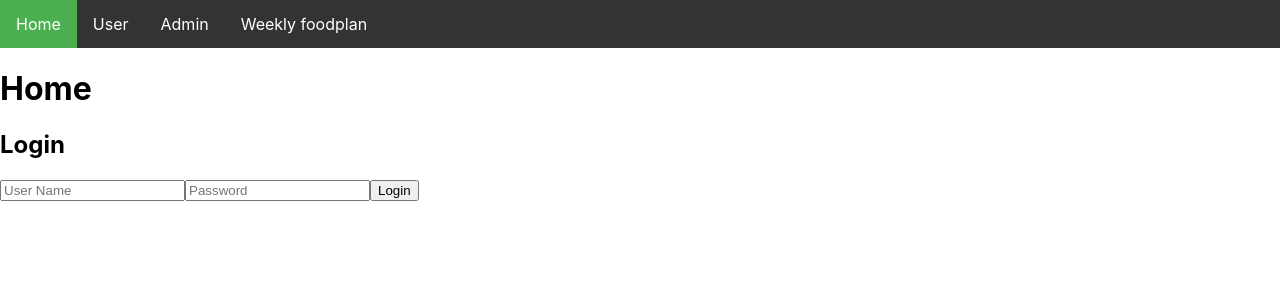
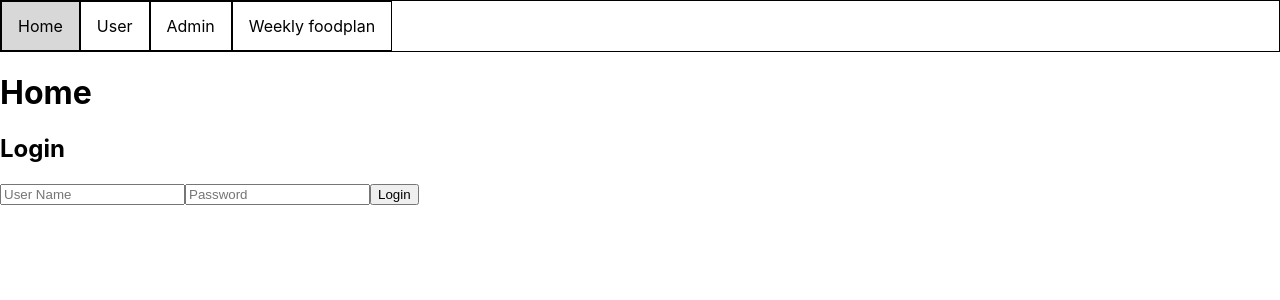
Before and after one commit to AlexKenfelt/Semesterprojekt3Frontend, a React (Create React App) app: page / in a window 1280 px wide. Shown: the top 300 px of the page. Built offline with nearby package versions, Linux system fonts and the light colour scheme.

Commit message:
header design update

```diff
--- a/src/components/header.js
+++ b/src/components/header.js
@@ -1,14 +1,4 @@
-import React, { useEffect, useState } from "react";
-import {
-  BrowserRouter as Router,
-  Switch,
-  Route,
-  Link,
-  useParams,
-  useRouteMatch,
-  NavLink,
-  Prompt
-} from "react-router-dom";
+import {NavLink} from "react-router-dom";
 
 export default function Header() {
     return (
--- a/src/index.css
+++ b/src/index.css
@@ -9,20 +9,21 @@ body {
 
 ul.header {
   list-style-type: none;
+  border: 1px solid black;
   margin: 0;
   padding: 0;
   overflow: hidden;
-  background-color: #333;
+  background-color: rgb(255, 255, 255);
  }
 
- ul.header li { float: left;}
+ ul.header li { float: left; border: 1px solid black;}
 
  ul.header li a {
   display: block;
-  color: white;
+  color: black;
   text-align: center;
   padding: 14px 16px;
   text-decoration: none;
  }
- ul.header li a:hover:not(.active) { background-color: #111;}
- .active { background-color: #4CAF50;}
+ ul.header li a:hover:not(.active) { background-color: rgb(240, 240, 240);}
+ .active { background-color: #d8d8d8;}
```
Also changed, not shown: src/components/FoodPlan.js (line endings or trailing spaces).
